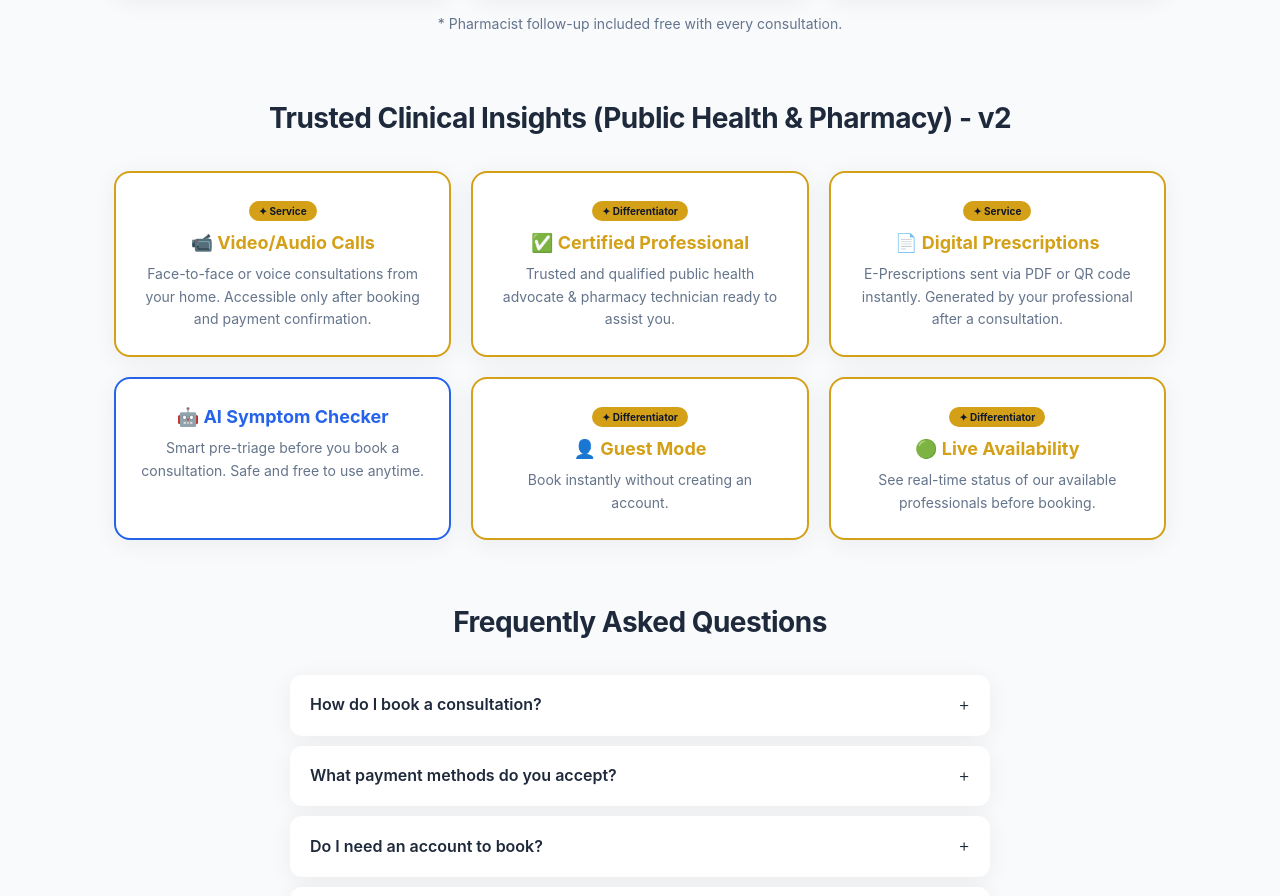
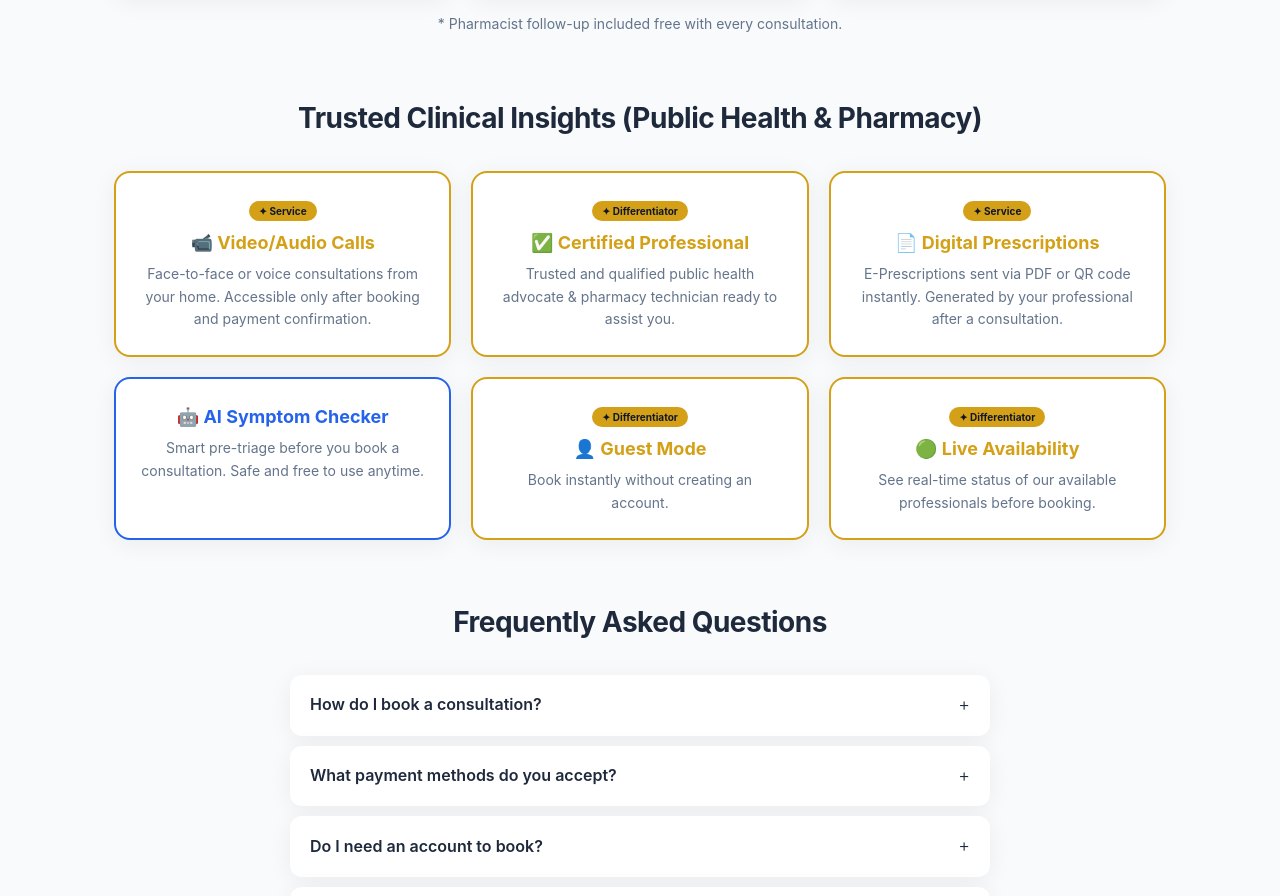
Before and after one commit to zionbunc/ziobunctelemedicineng, a website: page index.html in a window 1280 px wide. Shown: the part 1768-2664 px from the top of the page. Drawn offline with Linux system fonts and the light colour scheme; no server answers.

```diff
--- a/index.html
+++ b/index.html
@@ -146,7 +146,7 @@
         </div>
         <p style="text-align:center;font-size:14px;color:#64748b;margin-top:16px;">* Pharmacist follow-up included free with every consultation.</p>
 
-        <h2 class="section-title">Trusted Clinical Insights (Public Health & Pharmacy) - v2</h2>
+        <h2 class="section-title">Trusted Clinical Insights (Public Health & Pharmacy)</h2>
         <div class="features">
             <div class="feature-box informational"><span class="badge">✦ Service</span><h3>📹 Video/Audio Calls</h3><p>Face-to-face or voice consultations from your home. Accessible only after booking and payment confirmation.</p></div>
             <div class="feature-box informational"><span class="badge">✦ Differentiator</span><h3>✅ Certified Professional</h3><p>Trusted and qualified public health advocate &amp; pharmacy technician ready to assist you.</p></div>
```
